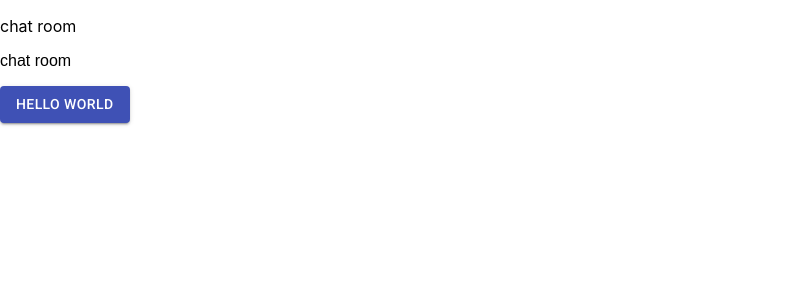
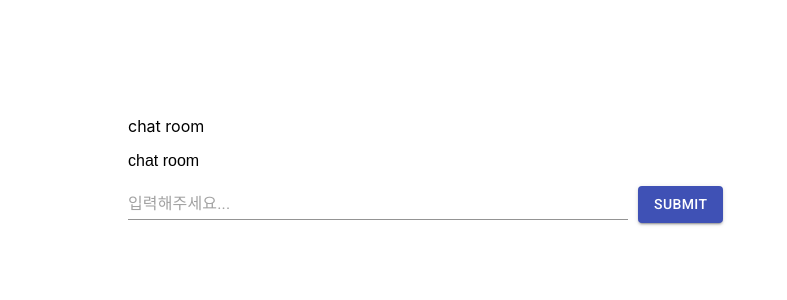
Before and after one commit to newnorm/nacho-send, a React (Create React App) app: page /chat in a window 1280 px wide. Shown: the top 300 px of the page, without its empty margins (0-787 px from the left). Built offline with nearby package versions, Linux system fonts and the light colour scheme.

Commit message:
기본 input ui 리액트머티리얼 ui 로 제작

```diff
--- a/public/index.html
+++ b/public/index.html
@@ -3,7 +3,11 @@
   <head>
     <meta charset="utf-8" />
     <link rel="icon" href="%PUBLIC_URL%/favicon.ico" />
-    <meta name="viewport" content="width=device-width, initial-scale=1" />
+<!--    <meta name="viewport" content="width=device-width, initial-scale=1" />-->
+    <meta
+      name="viewport"
+      content="minimum-scale=1, initial-scale=1, width=device-width"
+    />
     <meta name="theme-color" content="#000000" />
     <meta
       name="description"
--- a/src/pages/Chat.js
+++ b/src/pages/Chat.js
@@ -3,21 +3,38 @@ import React from 'react'
 import styled from 'styled-components'
 import useScript from '../hooks/useScript'
 import Button from '@material-ui/core/Button'
+import Input from '@material-ui/core/Input'
 
 const StyledFont = styled.p`
   font-family: sans-serif;
 `
 
+const Layout = styled.div`
+  padding-top: 100px;
+  margin: 0 auto;
+  width: 80%;
+`
+
 const Chat = (props) => {
+  const [typing, setTyping] = React.useState('')
   return (
-    <>
+    <Layout>
       <p>chat room</p>
       <StyledFont>chat room</StyledFont>
       {/*TODO: roboto 폰트 적용*/}
+      <Input
+        style={{ width: 500, marginRight: 10 }}
+        placeholder={'입력해주세요...'}
+        value={typing}
+        onChange={(event) => {
+          setTyping(event.target.value)
+        }}
+      />
+
       <Button variant="contained" color="primary">
-        Hello World
+        submit
       </Button>
-    </>
+    </Layout>
   )
 }
 
```
